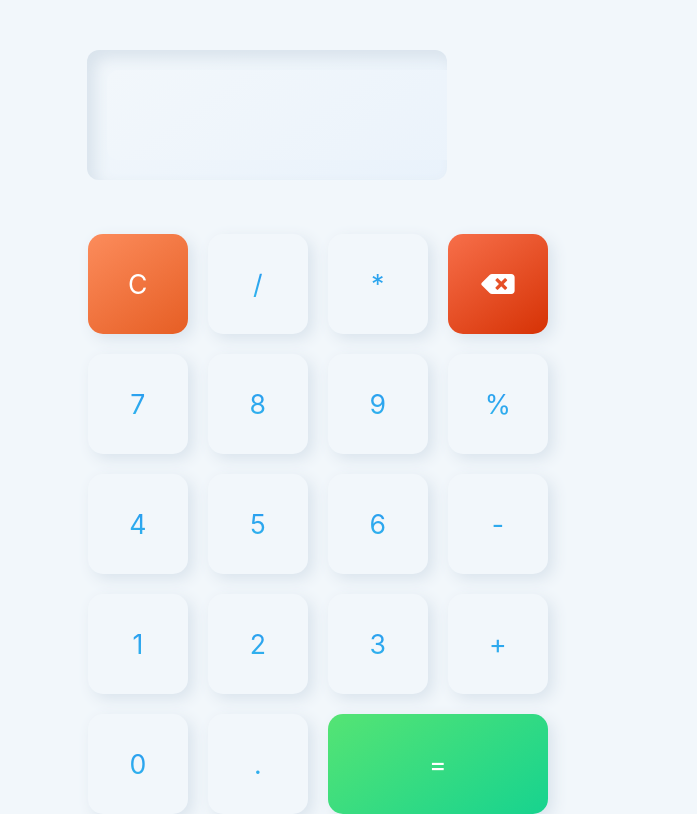
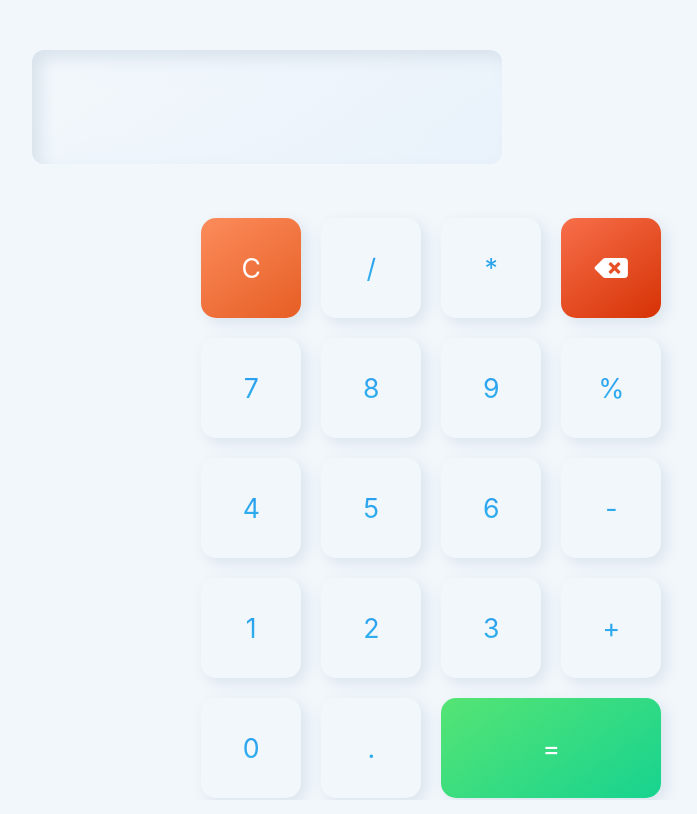
Before and after one commit to Anilsenay/ReactJs-Calculator, a React (Create React App) app: page / in a window 1280 px wide. Shown: the whole page, without its empty margins (373-1070 px from the left). Built offline with nearby package versions, Linux system fonts and the light colour scheme.

Commit message:
few css things

```diff
--- a/src/App.css
+++ b/src/App.css
@@ -10,7 +10,7 @@
   text-align: right;
   display: inline-block;
   margin:auto;
-  width: 25%;
+  width: 7em;
   resize: none;
   background: linear-gradient(145deg, #F2F7FB, #E9F2FB);
   box-shadow:  inset 8px 8px 15px #D9E3EC;
@@ -99,9 +99,12 @@
   border-radius: 12px;
   border: none;
   overflow: hidden;
-  padding: 20px;
   outline: none;
   font-size: 28pt;
   text-align: end;
   vertical-align: middle;
 }
+
+.calculator-area{
+  display: inline-block;
+}
--- a/src/components/Calculator.js
+++ b/src/components/Calculator.js
@@ -72,7 +72,7 @@ export default function Calculator() {
     }
 
     return (
-        <div>
+        <div className="calculator-area">
             <ResultScreen value={value}/>
             <div className="buttons-grid">
                 <Key text="C" type="clear" onClick={clear}/>
```
